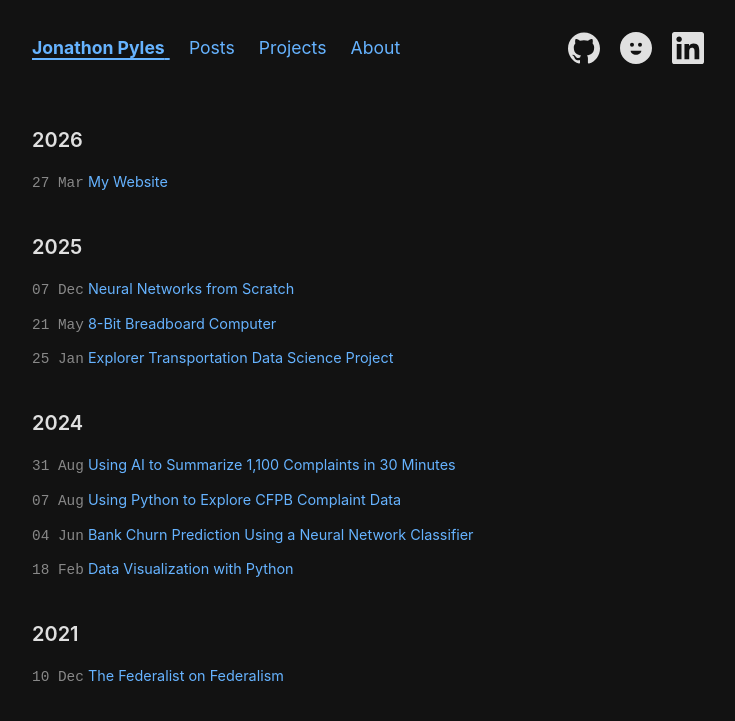
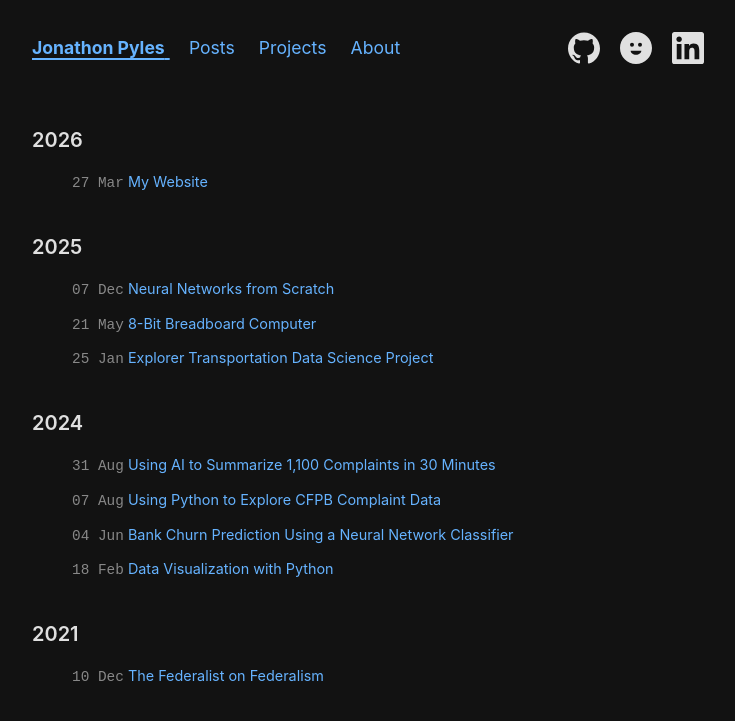
Before and after one commit to JNPyles/JNPyles.github.io, a Jekyll site: the page built from index.html, in a window 1280 px wide. Shown: the top 721 px of the page, without its empty margins (272-1007 px from the left). Built offline with Jekyll 4.4.1, drawn with Linux system fonts in a browser that asks for light colours; nearby versions of some CDN libraries.

Commit message:
Update style.css

```diff
--- a/assets/css/style.css
+++ b/assets/css/style.css
@@ -132,6 +132,7 @@ ul.post-list {
 
 ul.post-list li {
   margin-bottom: 0.8rem;
+  margin-left:2.5rem;
   display: flex;
   flex-direction: column;
   font-size: 0.9rem;
```
